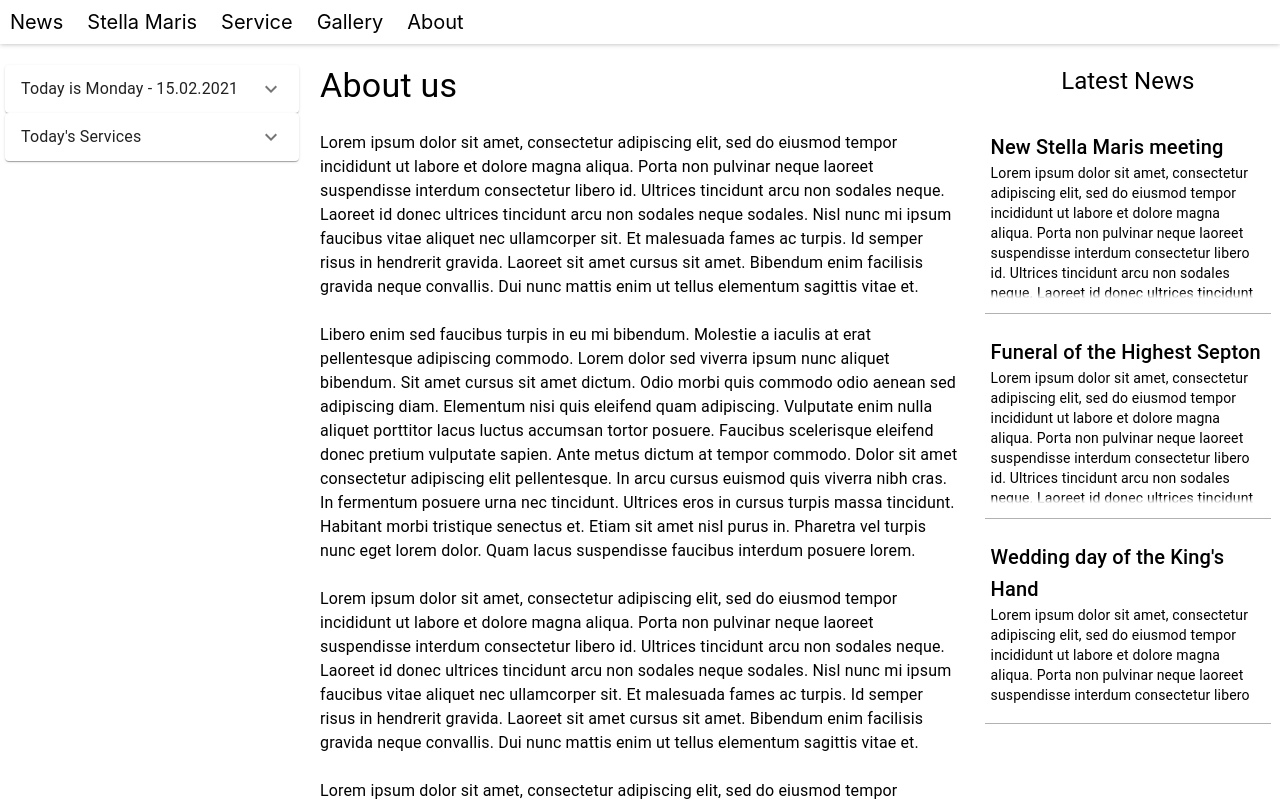
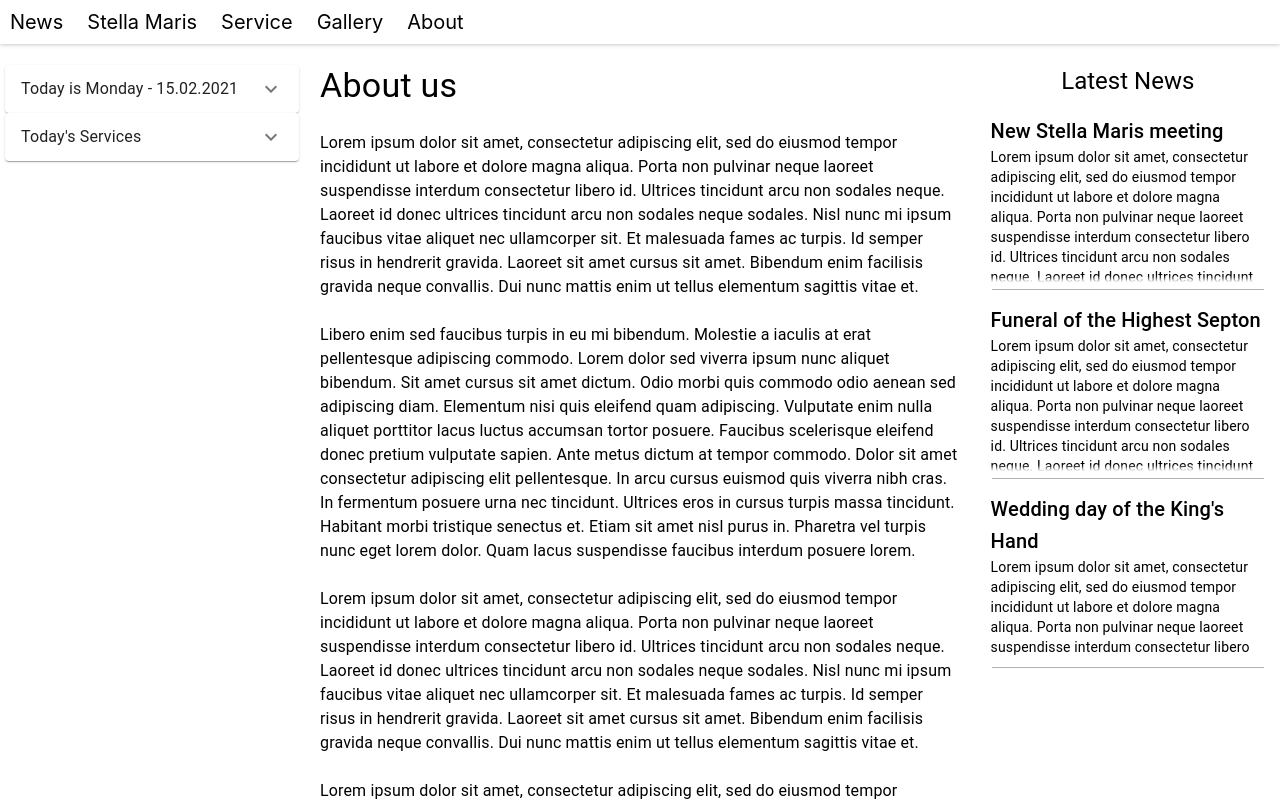
Before and after one commit to Tosini13/Pallotyni, a React (Create React App) app: page / in a window 1280 px wide. Shown: the top 801 px of the page. Built offline with nearby package versions, Linux system fonts and the light colour scheme.

Commit message:
newses prepared for animatedLayout

```diff
--- a/src/components/news/SideBarNews.tsx
+++ b/src/components/news/SideBarNews.tsx
@@ -15,7 +15,7 @@ const SideBarNews: React.FC<SideBarNewsProps> = () => {
 
   return (
     <>
-      <Grid container direction="column" spacing={3}>
+      <Grid container direction="column" spacing={1}>
         <Grid item>
           <Typography variant="h5" align="center">
             Latest News
@@ -33,16 +33,16 @@ const SideBarNews: React.FC<SideBarNewsProps> = () => {
                 margin: "auto",
               }}
             />
+            {selectedNews ? (
+              <SideBarNewsDetails
+                open={selectedNews === selectedNews}
+                id={selectedNews}
+                handleClose={() => setSelectedNews(undefined)}
+              />
+            ) : null}
           </>
         ))}
       </Grid>
-      {selectedNews ? (
-        <SideBarNewsDetails
-          open={selectedNews !== undefined}
-          id={selectedNews}
-          handleClose={() => setSelectedNews(undefined)}
-        />
-      ) : null}
     </>
   );
 };
--- a/src/components/news/SideBarNewsSummary.tsx
+++ b/src/components/news/SideBarNewsSummary.tsx
@@ -5,7 +5,7 @@ import { Grid, Paper, Typography } from "@material-ui/core";
 import { News } from "../../stores/News";
 
 const backgroundColor = "rgb(255, 255, 255)";
-const greyColor = "120";
+const greyColor = "150";
 const backgroundColorHovered = `rgba(${greyColor}, ${greyColor}, ${greyColor})`;
 const PaperStyled = styled.div`
   padding: 10px;
@@ -14,7 +14,7 @@ const PaperStyled = styled.div`
   position: relative;
   max-height: 20vh;
   overflow: hidden;
-  border-radius: 3px;
+  transition: all 0.3s;
   &:hover {
     background-color: ${backgroundColorHovered};
   }
@@ -54,7 +54,7 @@ const SideBarNewsSummary: React.FC<SideBarNewsSummaryProps> = ({ news }) => {
   const [readMore, setReadMore] = useState(false);
   return (
     <PaperStyled
-      onMouseEnter={() => setReadMore(true)}
+      onMouseOver={() => setReadMore(true)}
       onMouseLeave={() => setReadMore(false)}
     >
       <Typography variant="h6">{news.title}</Typography>
```
